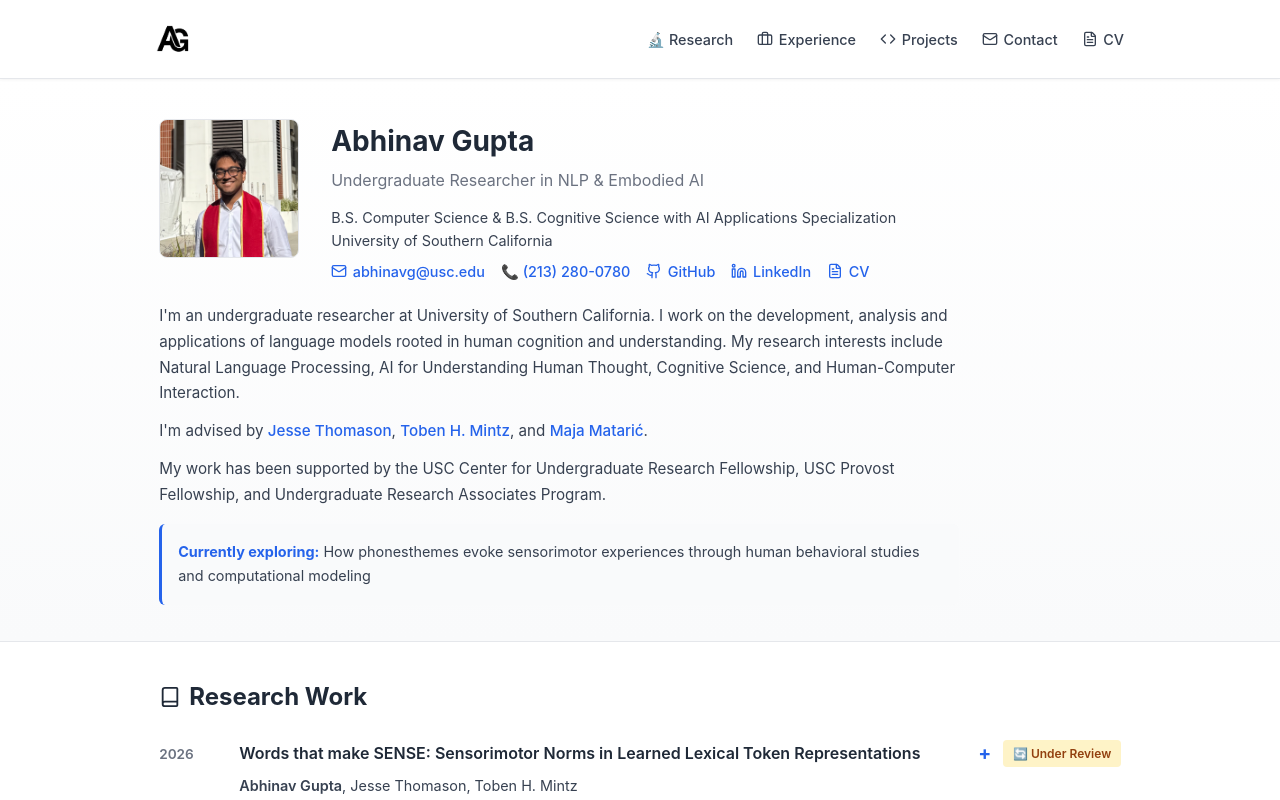
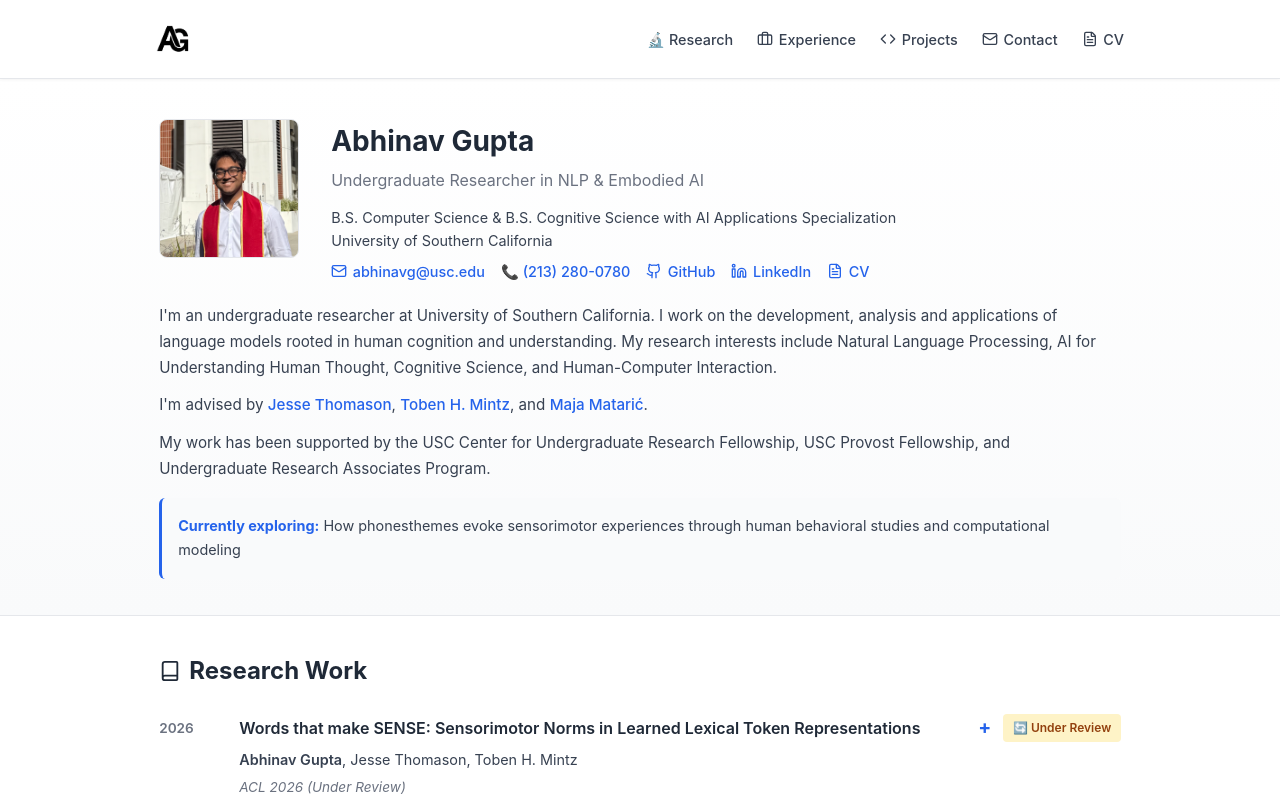
Before and after one commit to abhinav-usc/personal-website, a React (Vite) app: page / in a window 1280 px wide. Shown: the top 800 px of the page. Built offline with nearby package versions, Linux system fonts and the light colour scheme.

Commit message:
done editing

```diff
--- a/src/App.css
+++ b/src/App.css
@@ -203,7 +203,7 @@ body {
   font-size: 0.95rem;
   line-height: 1.7;
   color: var(--text);
-  max-width: 800px;
+  max-width: 1000px;
 }
 
 .hero-bio p {
```
